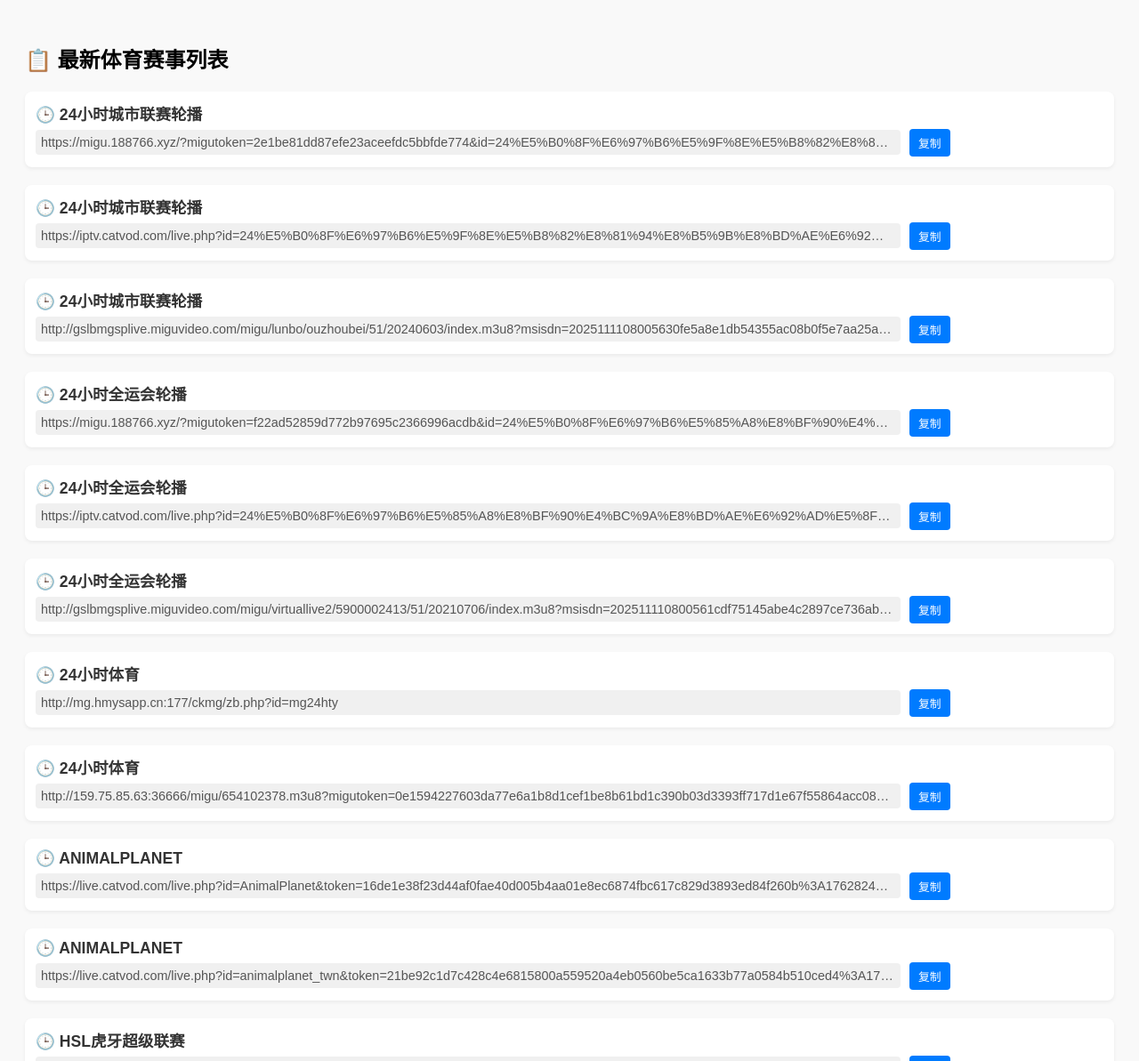
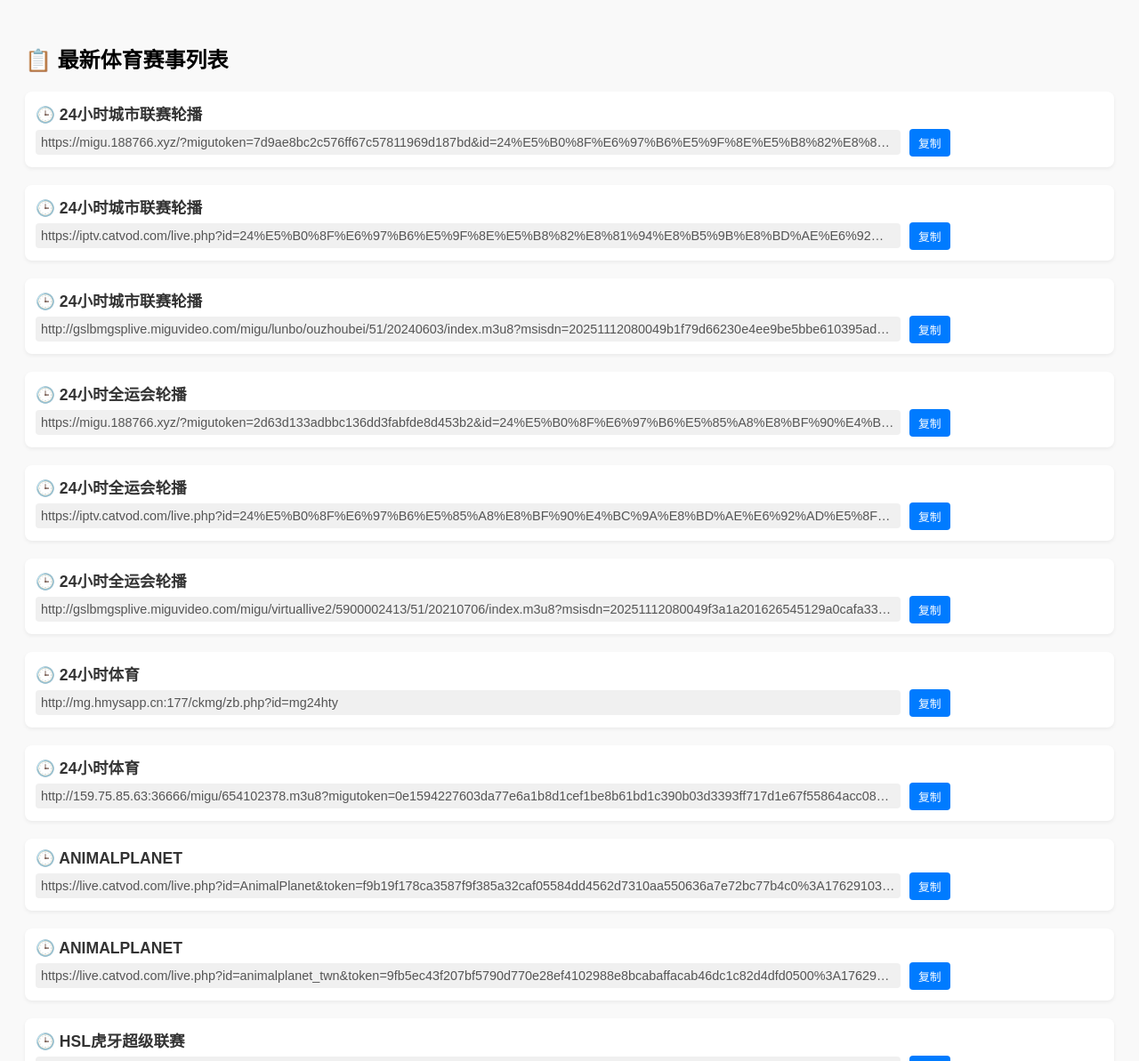
Before and after one commit to kimwang1978/iptv.github.io, a Jekyll site: the page tiyu.html, which Jekyll copies as it is, in a window 1280 px wide. Shown: the top 1193 px of the page at 89% size. Built offline with Jekyll 4.4.1, drawn with Linux system fonts in a browser that asks for light colours.

Commit message:
Sync File 2025-11-12 03:46:09

```diff
--- a/tiyu.html
+++ b/tiyu.html
@@ -52,7 +52,7 @@
         <div class="item">
             <div class="title">🕒 24小时城市联赛轮播</div>
             <div class="url-wrapper">
-                <div class="url" id="url_0">https://migu.188766.xyz/?migutoken=2e1be81dd87efe23aceefdc5bbfde774&id=24%E5%B0%8F%E6%97%B6%E5%9F%8E%E5%B8%82%E8%81%94%E8%B5%9B%E8%BD%AE%E6%92%AD%E5%8F%B0&type=yy</div>
+                <div class="url" id="url_0">https://migu.188766.xyz/?migutoken=7d9ae8bc2c576ff67c57811969d187bd&id=24%E5%B0%8F%E6%97%B6%E5%9F%8E%E5%B8%82%E8%81%94%E8%B5%9B%E8%BD%AE%E6%92%AD%E5%8F%B0&type=yy</div>
                 <button class="copy-btn" onclick="copyToClipboard('url_0')">复制</button>
             </div>
         </div>
@@ -68,7 +68,7 @@
         <div class="item">
             <div class="title">🕒 24小时城市联赛轮播</div>
             <div class="url-wrapper">
-                <div class="url" id="url_2">http://gslbmgsplive.miguvideo.com/migu/lunbo/ouzhoubei/51/20240603/index.m3u8?msisdn=2025111108005630fe5a8e1db54355ac08b0f5e7aa25ad&mdspid=&spid=800033&netType=0&sid=5910022136&pid=2028597139&timestamp=20251111080056&Channel_ID=0116_2600000900-99000-201600010010027&ProgramID=915512915&ParentNodeID=-99&assertID=5910022136&client_ip=106.13.250.89&SecurityKey=20251111080056&promotionId=&mvid=5900006618&mcid=500020&playurlVersion=WX-A1-8.10.1-RELEASE&userid=&jmhm=&videocodec=h264&bean=mgspad&tid=android&conFee=0&puData=4c6523715d2fa3a70864939e6dc14703&ddCalcu=340ce761455120c3d761e59d329f4a638a07</div>
+                <div class="url" id="url_2">http://gslbmgsplive.miguvideo.com/migu/lunbo/ouzhoubei/51/20240603/index.m3u8?msisdn=20251112080049b1f79d66230e4ee9be5bbe610395ad1f&mdspid=&spid=800033&netType=0&sid=5910022136&pid=2028597139&timestamp=20251112080049&Channel_ID=0116_2600000900-99000-201600010010027&ProgramID=915512915&ParentNodeID=-99&assertID=5910022136&client_ip=106.13.250.90&SecurityKey=20251112080049&promotionId=&mvid=5900006618&mcid=500020&playurlVersion=WX-A1-8.10.1-RELEASE&userid=&jmhm=&videocodec=h264&bean=mgspad&tid=android&conFee=0&puData=d45d2e7cf59f46b8ddf4759f76a3b8c8&ddCalcu=8dc4e851bd5320ae677cff95597f44f6dbd8</div>
                 <button class="copy-btn" onclick="copyToClipboard('url_2')">复制</button>
             </div>
         </div>
@@ -76,7 +76,7 @@
         <div class="item">
             <div class="title">🕒 24小时全运会轮播</div>
             <div class="url-wrapper">
-                <div class="url" id="url_3">https://migu.188766.xyz/?migutoken=f22ad52859d772b97695c2366996acdb&id=24%E5%B0%8F%E6%97%B6%E5%85%A8%E8%BF%90%E4%BC%9A%E8%BD%AE%E6%92%AD%E5%8F%B0&type=yy</div>
+                <div class="url" id="url_3">https://migu.188766.xyz/?migutoken=2d63d133adbbc136dd3fabfde8d453b2&id=24%E5%B0%8F%E6%97%B6%E5%85%A8%E8%BF%90%E4%BC%9A%E8%BD%AE%E6%92%AD%E5%8F%B0&type=yy</div>
                 <button class="copy-btn" onclick="copyToClipboard('url_3')">复制</button>
             </div>
         </div>
@@ -92,7 +92,7 @@
         <div class="item">
             <div class="title">🕒 24小时全运会轮播</div>
             <div class="url-wrapper">
-                <div class="url" id="url_5">http://gslbmgsplive.miguvideo.com/migu/virtuallive2/5900002413/51/20210706/index.m3u8?msisdn=202511110800561cdf75145abe4c2897ce736ab8852c87&mdspid=&spid=800033&netType=0&sid=5910019527&pid=2028597139&timestamp=20251111080056&Channel_ID=0116_2600000900-99000-201600010010027&ProgramID=713600957&ParentNodeID=-99&assertID=5910019527&client_ip=106.13.250.89&SecurityKey=20251111080056&promotionId=&mvid=5900002443&mcid=500020&playurlVersion=WX-A1-8.10.1-RELEASE&userid=&jmhm=&videocodec=h264&bean=mgspad&tid=android&conFee=0&puData=5e64c666fed47d56f1facb47696ba499&ddCalcu=959ee461a43bc06696667f4ebdc4a7fd15f6</div>
+                <div class="url" id="url_5">http://gslbmgsplive.miguvideo.com/migu/virtuallive2/5900002413/51/20210706/index.m3u8?msisdn=20251112080049f3a1a201626545129a0cafa33216bfd1&mdspid=&spid=800033&netType=0&sid=5910019527&pid=2028597139&timestamp=20251112080049&Channel_ID=0116_2600000900-99000-201600010010027&ProgramID=713600957&ParentNodeID=-99&assertID=5910019527&client_ip=106.13.250.90&SecurityKey=20251112080049&promotionId=&mvid=5900002443&mcid=500020&playurlVersion=WX-A1-8.10.1-RELEASE&userid=&jmhm=&videocodec=h264&bean=mgspad&tid=android&conFee=0&puData=7a7e11dd674b6045fb47c644006fb34d&ddCalcu=d74ae371be3f10610d0d464764cb7640b4f5</div>
                 <button class="copy-btn" onclick="copyToClipboard('url_5')">复制</button>
             </div>
         </div>
@@ -116,7 +116,7 @@
         <div class="item">
             <div class="title">🕒 ANIMALPLANET</div>
             <div class="url-wrapper">
-                <div class="url" id="url_8">https://live.catvod.com/live.php?id=AnimalPlanet&token=16de1e38f23d44af0fae40d005b4aa01e8ec6874fbc617c829d3893ed84f260b%3A1762824105%3ANTIuMTU0LjIwLjE5Nw%3D%3D</div>
+                <div class="url" id="url_8">https://live.catvod.com/live.php?id=AnimalPlanet&token=f9b19f178ca3587f9f385a32caf05584dd4562d7310aa550636a7e72bc77b4c0%3A1762910327%3AMTcyLjE4NC4yMTMuMjQy</div>
                 <button class="copy-btn" onclick="copyToClipboard('url_8')">复制</button>
             </div>
         </div>
@@ -124,7 +124,7 @@
         <div class="item">
             <div class="title">🕒 ANIMALPLANET</div>
             <div class="url-wrapper">
-                <div class="url" id="url_9">https://live.catvod.com/live.php?id=animalplanet_twn&token=21be92c1d7c428c4e6815800a559520a4eb0560be5ca1633b77a0584b510ced4%3A1762824105%3ANTIuMTU0LjIwLjE5Nw%3D%3D</div>
+                <div class="url" id="url_9">https://live.catvod.com/live.php?id=animalplanet_twn&token=9fb5ec43f207bf5790d770e28ef4102988e8bcabaffacab46dc1c82d4dfd0500%3A1762910327%3AMTcyLjE4NC4yMTMuMjQy</div>
                 <button class="copy-btn" onclick="copyToClipboard('url_9')">复制</button>
             </div>
         </div>
```
